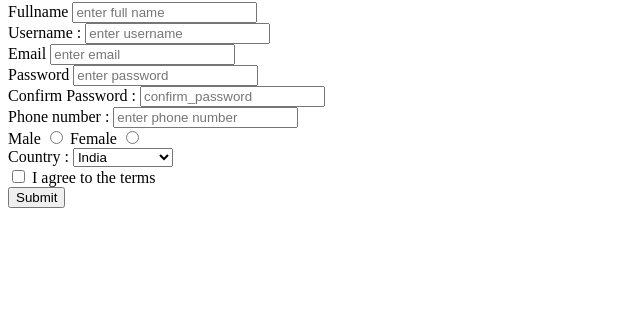
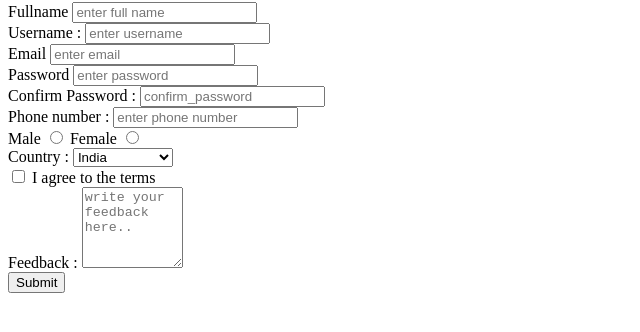
Before and after one commit to thousif-123/web_development_thousif, a plain HTML site: page video7/login.html in a window 1280 px wide. Shown: the part 78-410 px from the top of the page, without its empty margins (0-640 px from the left). Drawn offline with Linux system fonts and the light colour scheme.

Commit message:
<text area> tag practice,added

```diff
--- a/video7/login.html
+++ b/video7/login.html
@@ -12,7 +12,7 @@
     <form action="">
         <div>
             <label for="fullname">Fullname</label>
-            <input type="text" name="fullname" id="fullname" placeholder="enter full name">
+            <input type="text" name="fullname" id="fullname" placeholder="enter full name" >
         </div>
         <div>
             <label for="uname">Username :
@@ -67,6 +67,10 @@
 
         </div>
         <div>
+            <label for="feedback">Feedback :</label>
+            <textarea name="feedback" id="feedback" cols="10" rows="5" placeholder="write your feedback here.."></textarea>
+        </div>
+        <div>
 
             <input type="submit" name="submit" id="submit_btn">
         </div>
```
